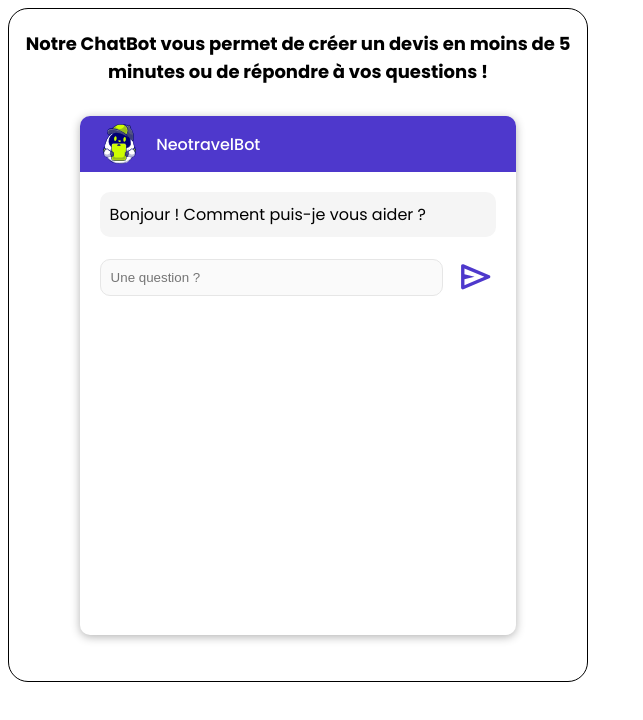
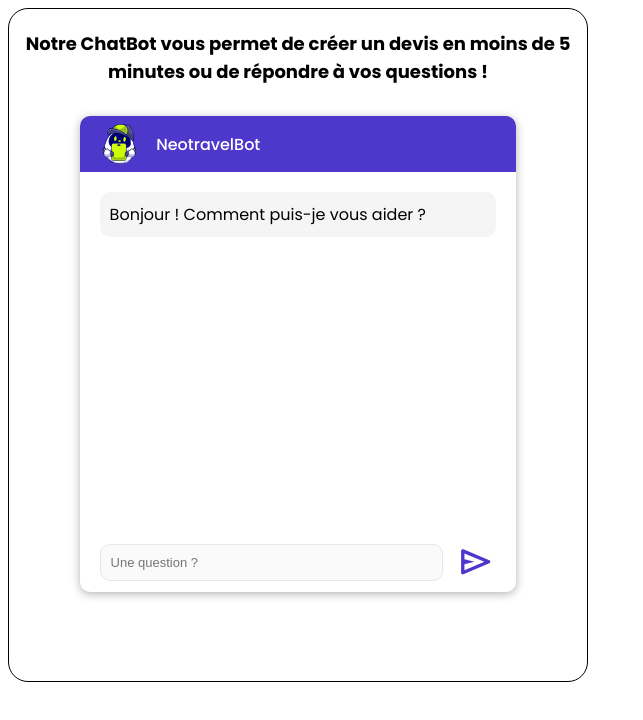
Before and after one commit to LoicChazeau/neotravel-front, a Vue app: page / in a window 1280 px wide. Shown: the top 720 px of the page, without its empty margins (0-643 px from the left). Built offline with nearby package versions, Linux system fonts and the light colour scheme.

Commit message:
fix chatbox height

```diff
--- a/src/App.vue
+++ b/src/App.vue
@@ -24,11 +24,14 @@ import ChatbotBody from "./components/ChatbotBody.vue";
 .chatbot-container {
   display: flex;
   justify-content: center;
+  height: 100%;
   flex: 1;
   padding: 30px 0;
 }
 .chatbot-background {
-  height: 100%;
+  display: flex;
+  flex-direction: column;
+  height: 476px;
   width: 80%;
   background-color: white;
   border-radius: 10px;
--- a/src/components/ChatbotBody.vue
+++ b/src/components/ChatbotBody.vue
@@ -36,12 +36,13 @@ const sendMessage = () => {
 .chatbot-body {
   display: flex;
   flex-direction: column;
+  flex: 1;
+  height: 400px;
   padding: 10px 20px;
 }
 .chatbot-messages {
   flex: 1;
   overflow-y: auto;
-  margin-bottom: 10px;
 }
 .chatbot-message {
   margin: 10px 0;
@@ -52,6 +53,7 @@ const sendMessage = () => {
 .chatbot-input-container {
   display: flex;
   align-items: center;
+  padding-top: 10px;
 }
 .chatbot-input {
   flex: 1;
@@ -60,6 +62,7 @@ const sendMessage = () => {
   background-color: #fafafa;
   border-radius: 10px;
   margin-right: 10px;
+  font-size: 13px;
 }
 .chatbot-input:focus-visible {
   outline: #4e38cc auto 1px;
```
